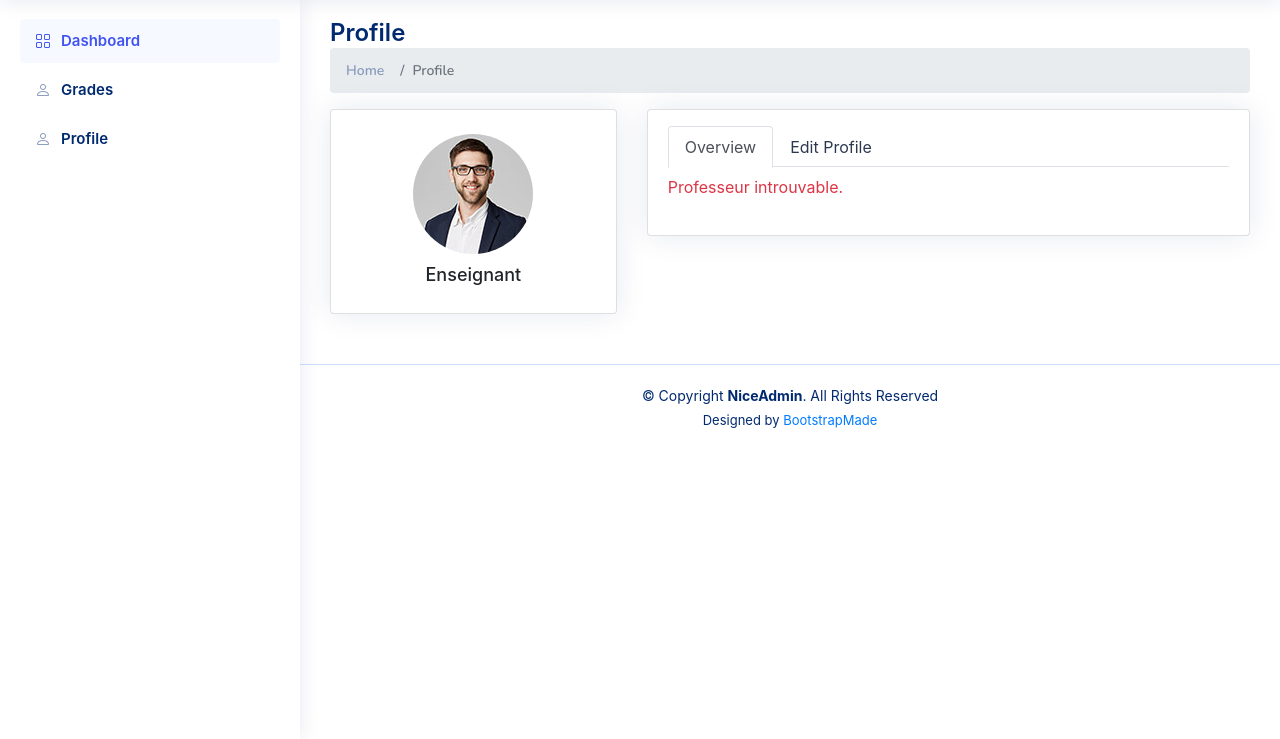
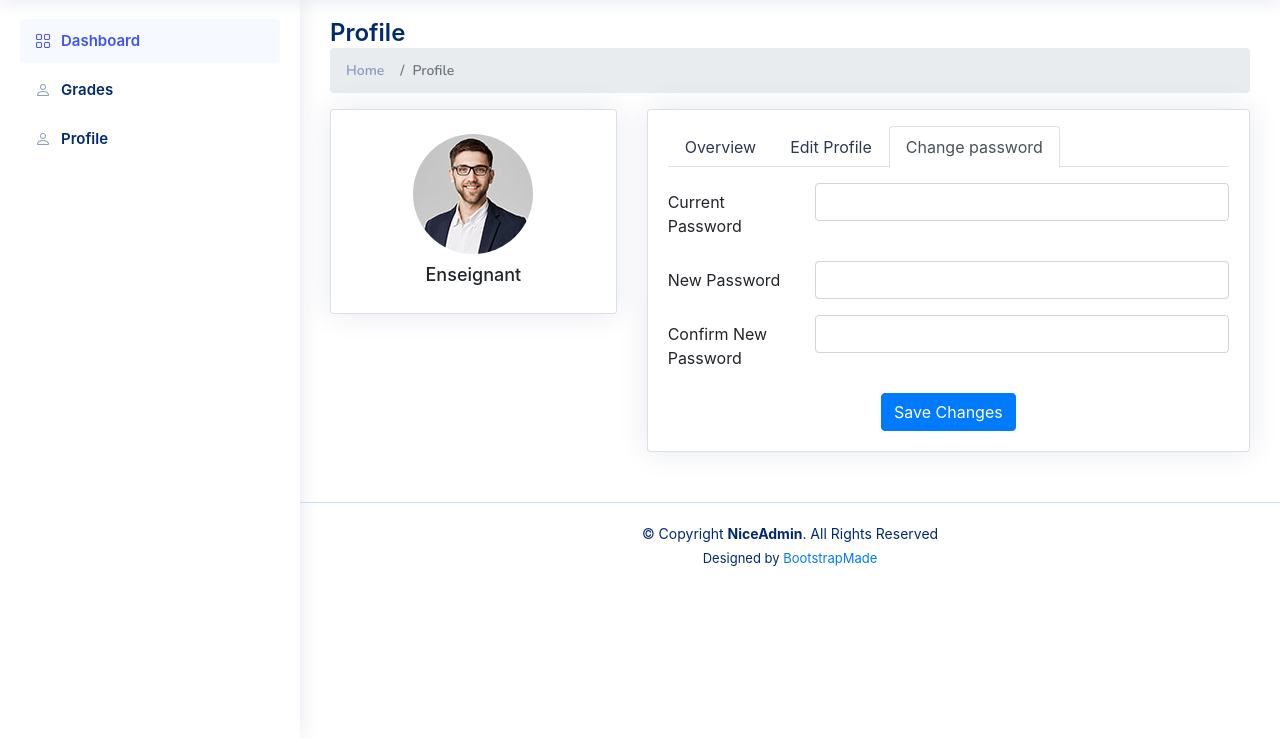
Before and after one commit to salmateache/gestion_examens, a CodeIgniter 4 app: the page made by gestion_examens/app/Views/users_profile.php in a window 1280 px wide. Shown: the part 61-800 px from the top of the page. Run offline with PHP 8.4 and a stand-in for CodeIgniter, Linux system fonts and the light colour scheme; the template is opened without the code that fills it, so the values that code supplies are empty; some libraries are stand-ins or nearby versions.

```diff
--- a/gestion_examens/app/Config/App.php
+++ b/gestion_examens/app/Config/App.php
@@ -16,7 +16,7 @@ class App extends BaseConfig
      *
      * E.g., http://example.com/
      */
-    public $baseURL = 'http://localhost/gestion_examens/gestion_examens/gestion_examens/public/';
+    public $baseURL = 'http://localhost/examens/gestion_examens/public/';
     /**
      * Allowed Hostnames in the Site URL other than the hostname in the baseURL.
      * If you want to accept multiple Hostnames, set this.
--- a/gestion_examens/app/Config/Boot/production.php
+++ b/gestion_examens/app/Config/Boot/production.php
@@ -12,7 +12,7 @@
 error_reporting(E_ALL & ~E_DEPRECATED);
 // If you want to suppress more types of errors.
 // error_reporting(E_ALL & ~E_NOTICE & ~E_DEPRECATED & ~E_STRICT & ~E_USER_NOTICE & ~E_USER_DEPRECATED);
-ini_set('display_errors', '0');
+ini_set('display_errors', '1');
 
 /*
  |--------------------------------------------------------------------------
--- a/gestion_examens/app/Config/Database.php
+++ b/gestion_examens/app/Config/Database.php
@@ -41,7 +41,7 @@ class Database extends Config
         'compress'     => false,
         'strictOn'     => false,
         'failover'     => [],
-        'port'         => 3306,
+        'port'         => 3307,
         'numberNative' => false,
         'dateFormat'   => [
             'date'     => 'Y-m-d',
--- a/gestion_examens/app/Controllers/Login.php
+++ b/gestion_examens/app/Controllers/Login.php
@@ -64,4 +64,7 @@ class Login extends BaseController
             return redirect()->back()->with('error', 'Invalid username or password.');
         }
     }
+
+
+
 }
--- a/gestion_examens/app/Views/users_profile.php
+++ b/gestion_examens/app/Views/users_profile.php
@@ -339,16 +339,18 @@
               <ul class="nav nav-tabs nav-tabs-bordered">
 
                 <li class="nav-item">
-                  <button class="nav-link active" data-bs-toggle="tab" data-bs-target="#profile-overview">Overview</button>
+                  <button class="nav-link " data-bs-toggle="tab" data-bs-target="#profile-overview">Overview</button>
                 </li>
 
                 <li class="nav-item">
                   <button class="nav-link" data-bs-toggle="tab" data-bs-target="#profile-edit">Edit Profile</button>
                 </li>
 
+                <li class="nav-item">
+                  <button class="nav-link active" data-bs-toggle="tab" data-bs-target="#change_password">Change password </button>
+                </li>
+              </ul>
 
-
-              </ul>
               <div class="tab-content pt-2">
               <?php if (isset($professeur) && !empty($professeur)): ?>
               <div class="tab-pane fade show active profile-overview" id="profile-overview">
@@ -384,12 +386,7 @@
 
                   </div>
               </div>
-              <?php else: ?>
-                <p class="text-danger">Professeur introuvable.</p>
-            <?php endif; ?>
 
-
-                <div class="tab-pane fade profile-edit pt-3" id="profile-edit">
 
 <!-- Profile Edit Form -->
 <form action="<?= base_url('profile/update') ?>" method="post">
@@ -435,6 +432,43 @@
 <!-- End Profile Edit Form -->
 </div>
 
+<?php else: ?>
+            <?php endif; ?>
+            <div class="tab-content pt-2">
+              <div class="tab-pane fade show active change_password" id="change_password">
+
+
+<!-- Profile Edit Form -->
+<form action="<?= base_url('professeur/changePassword') ?>" method="post">
+
+
+
+<!-- Nouveau formulaire pour changer le mot de passe -->
+<div class="row mb-3">
+<label for="password" class="col-md-4 col-lg-3 col-form-label">Current Password</label>
+<div class="col-md-8 col-lg-9">
+<input name="password" type="password" class="form-control" id="password" required>
+</div>
+</div>
+
+<div class="row mb-3">
+<label for="new_password" class="col-md-4 col-lg-3 col-form-label">New Password</label>
+<div class="col-md-8 col-lg-9">
+<input name="newpassword" type="password" class="form-control" id="newpassword" required>
+</div>
+</div>
+
+<div class="row mb-3">
+<label for="confirm_password" class="col-md-4 col-lg-3 col-form-label">Confirm New Password</label>
+<div class="col-md-8 col-lg-9">
+<input name="renewpassword" type="password" class="form-control" id="renewpassword" required>
+</div>
+</div>
+
+<div class="text-center">
+<button type="submit" class="btn btn-primary">Save Changes</button>
+</div>
+</form>
               </div><!-- End Bordered Tabs -->
 
             </div>
@@ -442,6 +476,7 @@
 
         </div>
       </div>
+
     </section>
 
   </main><!-- End #main -->
```
Also changed, not shown: gestion_examens/app/Config/Routes.php (+6 -12 lines), gestion_examens/app/Controllers/ProfesseurController.php (+24 -32 lines), gestion_examens/app/Models/ProfesseurModel.php (+24 -7 lines), gestion_examens/app/Models/RegisterModel.php (+34 -1 lines), gestion_examens/app/Controllers/Profile.php (line endings or trailing spaces). Lines whose indentation alone changed are shown as unchanged.
